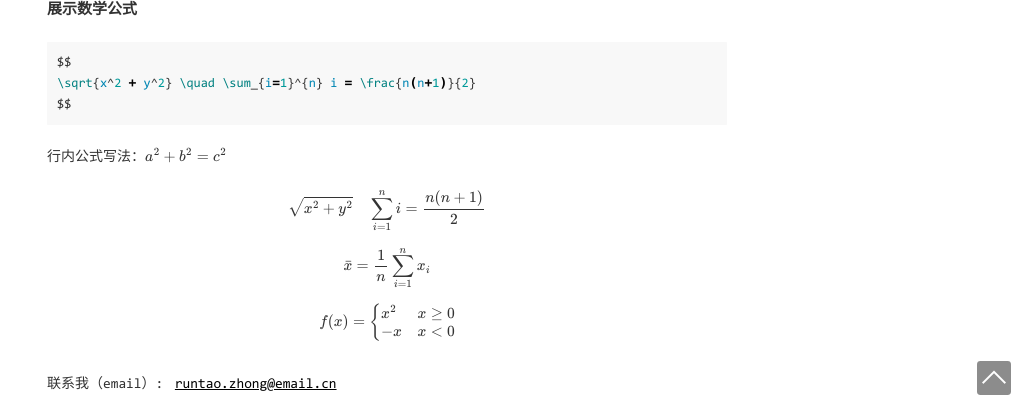
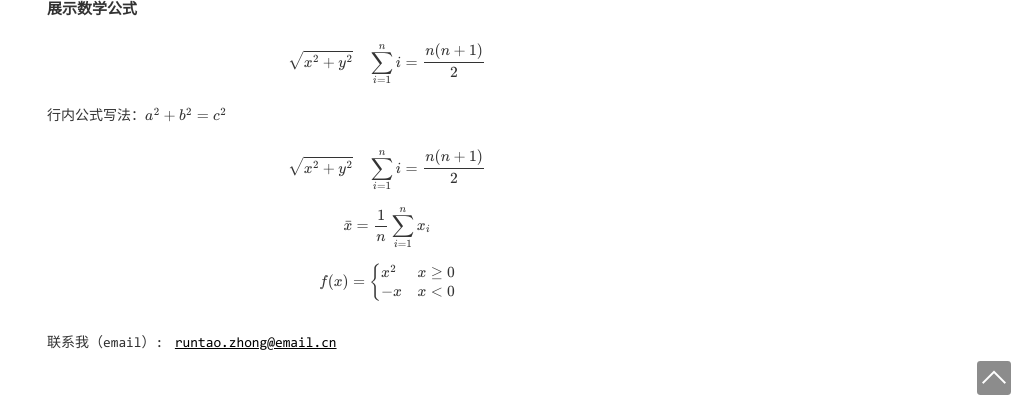
Before and after one commit to zhongruntao/zhongruntao.github.io, a Jekyll site: the page built from _posts/2026-08-12-git-learn.md, in a window 1280 px wide and 900 px high, scrolled down 1359 px, cut to the strip 493-900 px from the top of the window. Shown: the whole strip, without its empty margins (253-1280 px from the left). Built offline with Jekyll 4.4.1, drawn with Linux system fonts in a browser that asks for light colours; formulas are drawn with MathJax 3.

Commit message:
fix(content): 修正数学公式展示语法
- 移除了多余的 LaTeX 代码块标记
- 保留了行内公式写法示例
- 确保数学公式能正确渲染显示

````diff
--- a/_posts/2026-08-12-git-learn.md
+++ b/_posts/2026-08-12-git-learn.md
@@ -75,11 +75,9 @@ public class Demo1Application {
 
 ### 展示数学公式
 
-```LaTeX
 $$
 \sqrt{x^2 + y^2} \quad \sum_{i=1}^{n} i = \frac{n(n+1)}{2}
 $$
-```
 
 行内公式写法：$a^2 + b^2 = c^2$
 
````
